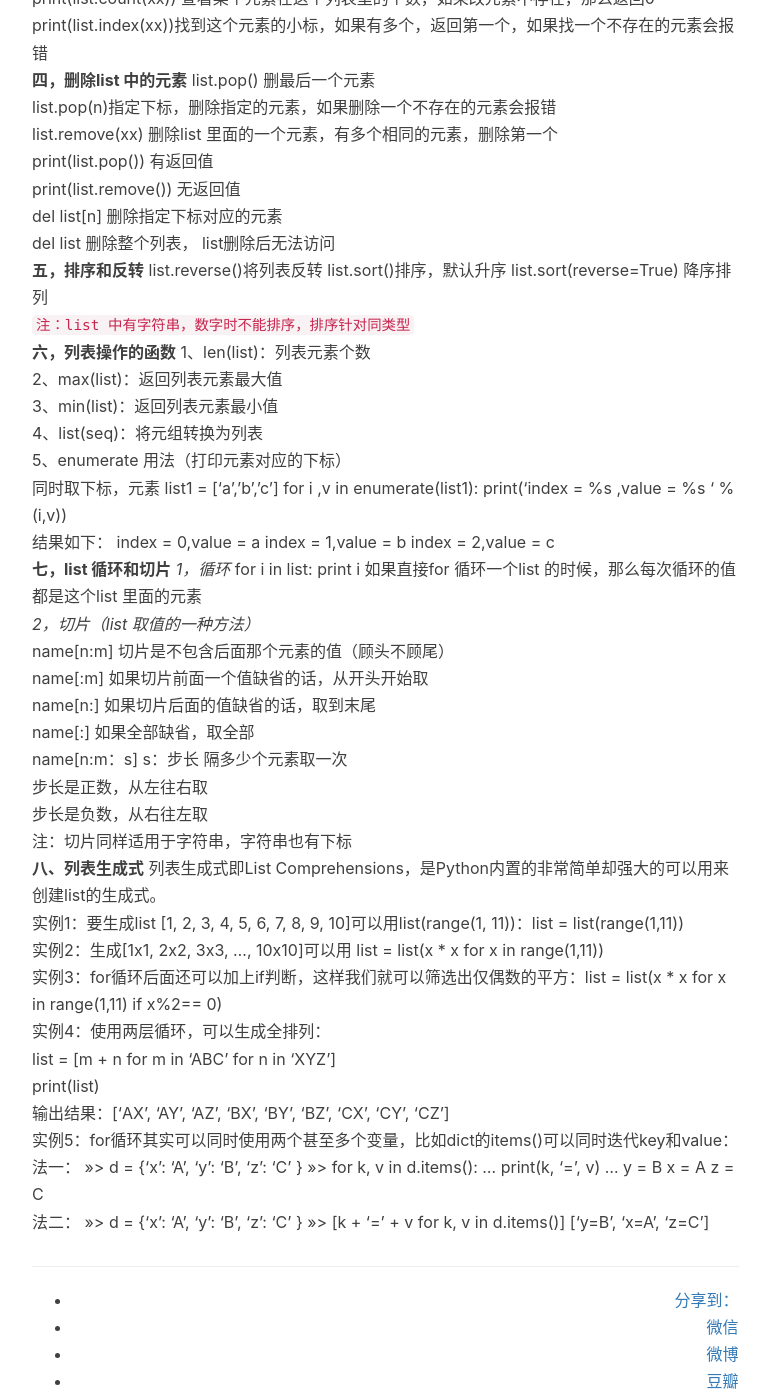
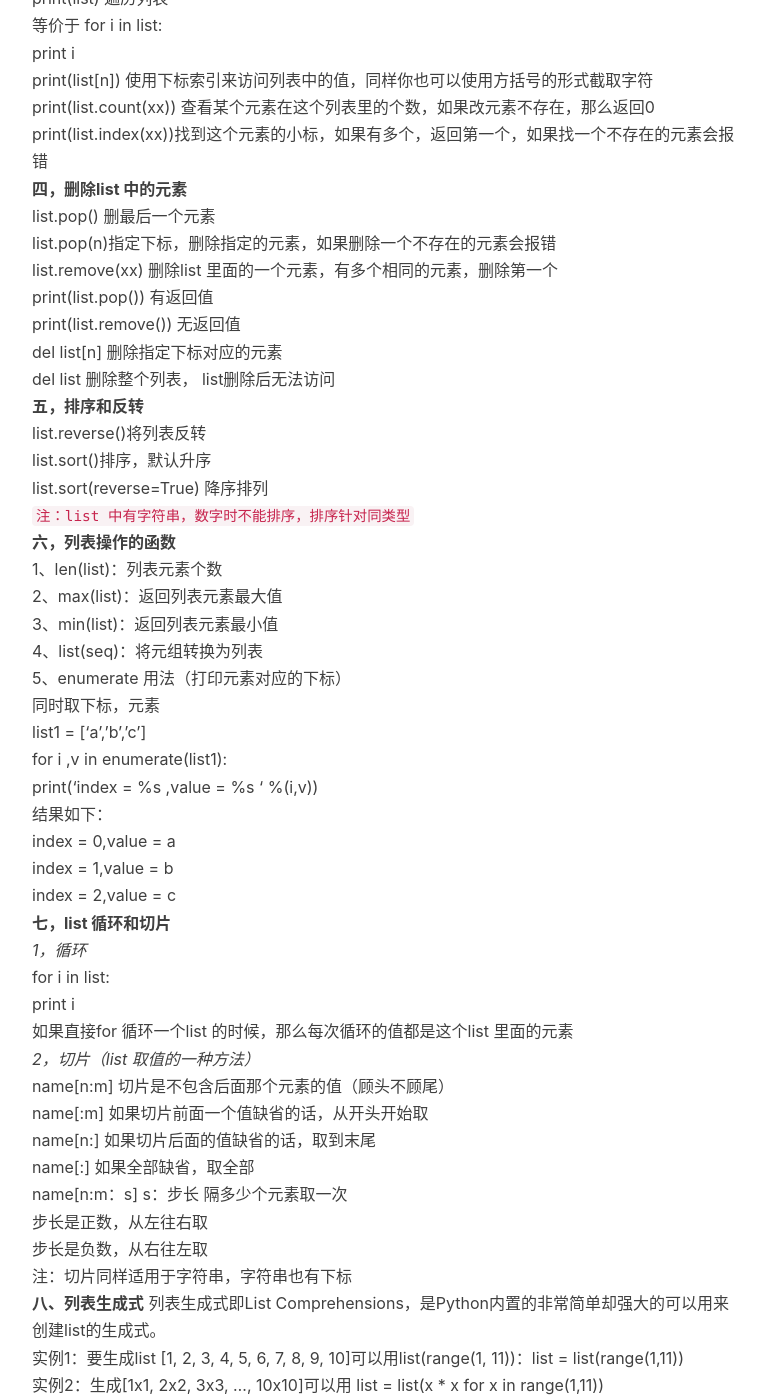
Before and after one commit to zhaoyy0513/zhaoyy0513.github.com, a Jekyll site: the page built from _posts/2018-04-06-python1.markdown, in a window 1280 px wide and 1400 px high, scrolled down 925 px. Shown: the whole window, without its empty margins (233-1003 px from the left). Built offline with Jekyll 4.4.1, drawn with Linux system fonts in a browser that asks for light colours; nearby versions of some CDN libraries; comment, search, counter and statistics services are not loaded; some of the changed text lies outside the part shown.

Commit message:
modified

```diff
--- a/_posts/2018-04-06-python1.markdown
+++ b/_posts/2018-04-06-python1.markdown
@@ -14,20 +14,20 @@ tags:
 
 **一，创建列表**
 只要把逗号分隔的不同的数据项使用方括号（[ ]）括起来即可 下标（角标，索引）从0开始，最后一个元素的下标可以写-1<br/>
-list  =  ['1'，‘2，‘3’]
+list  =  ['1'，‘2，‘3’]<br/>
 list = [] 空列表<br/>
 **二，添加新的元素**<br/>
 list.append() 在list 末尾增加一个元素<br/>
 list.insert（n,'4'） 在指定位置添加元素，如果指定的下标不存在，那么就是在末尾添加<br/>
 list1.extend(list2) 合并两个list   list2中仍有元素<br/>
-三，查看列表中的值
-print(list)    遍历列表
-等价于    for i in list:
-                    print i
+**三，查看列表中的值**<br/>
+print(list)    遍历列表<br/>
+等价于    for i in list:<br/>
+                    print i<br/>
 print(list[n])  使用下标索引来访问列表中的值，同样你也可以使用方括号的形式截取字符<br/>
 print(list.count(xx)) 查看某个元素在这个列表里的个数，如果改元素不存在，那么返回0<br/>
 print(list.index(xx))找到这个元素的小标，如果有多个，返回第一个，如果找一个不存在的元素会报错<br/>
-**四，删除list 中的元素**
+**四，删除list 中的元素**<br/>
 list.pop() 删最后一个元素<br/>
 list.pop(n)指定下标，删除指定的元素，如果删除一个不存在的元素会报错<br/>
 list.remove(xx) 删除list 里面的一个元素，有多个相同的元素，删除第一个 <br/>
@@ -35,29 +35,29 @@ print(list.pop()) 有返回值<br/>
 print(list.remove()) 无返回值<br/>
 del  list[n] 删除指定下标对应的元素 <br/>
 del list 删除整个列表， list删除后无法访问<br/>
-**五，排序和反转**
-list.reverse()将列表反转
-list.sort()排序，默认升序
+**五，排序和反转**<br/>
+list.reverse()将列表反转<br/>
+list.sort()排序，默认升序<br/>
 list.sort(reverse=True) 降序排列<br/>
 `注：list 中有字符串，数字时不能排序，排序针对同类型`<br/>
-**六，列表操作的函数**
+**六，列表操作的函数**<br/>
 1、len(list)：列表元素个数 <br/>
 2、max(list)：返回列表元素最大值 <br/>
 3、min(list)：返回列表元素最小值<br/>
 4、list(seq)：将元组转换为列表<br/>
 5、enumerate 用法（打印元素对应的下标）<br/>
-同时取下标，元素
-	list1 = ['a','b','c']
-	for i ,v in enumerate(list1):
+同时取下标，元素<br/>
+	list1 = ['a','b','c']<br/>
+	for i ,v in enumerate(list1):<br/>
 	print('index = %s ,value = %s ' %(i,v))<br/>
-结果如下：
-	index = 0,value = a
-	index = 1,value = b
+结果如下：<br/>
+	index = 0,value = a<br/>
+	index = 1,value = b<br/>
 	index = 2,value = c<br/>
-**七，list 循环和切片**
-*1，循环*
-for i in list:
-       print i
+**七，list 循环和切片**<br/>
+*1，循环*<br/>
+for i in list:<br/>
+       print i<br/>
 如果直接for 循环一个list 的时候，那么每次循环的值都是这个list 里面的元素<br/>
 *2，切片（list 取值的一种方法）*<br/>
 name[n:m]  切片是不包含后面那个元素的值（顾头不顾尾）<br/>
@@ -78,15 +78,15 @@ list = [m + n for m in 'ABC' for n in 'XYZ']<br/>
 print(list)<br/>
 输出结果：['AX', 'AY', 'AZ', 'BX', 'BY', 'BZ', 'CX', 'CY', 'CZ']<br/>
 实例5：for循环其实可以同时使用两个甚至多个变量，比如dict的items()可以同时迭代key和value：<br/>
-法一：
-	>>> d = {'x': 'A', 'y': 'B', 'z': 'C' }
-	>>> for k, v in d.items():
-	...     print(k, '=', v)
-	...
-	y = B
-	x = A
-	z = C<br/>
-法二：
-	>>> d = {'x': 'A', 'y': 'B', 'z': 'C' }
-	>>> [k + '=' + v for k, v in d.items()]
-	['y=B', 'x=A', 'z=C']
+***法一：***<br/>
+	>>> d = {'x': 'A', 'y': 'B', 'z': 'C' }<br/>
+	>>> for k, v in d.items():<br/>
+	...     print(k, '=', v)<br/>
+	...<br/>
+	y = B<br/>
+	x = A<br/>
+	z = C<br/><br/>
+***法二：***<br/>
+	>>> d = {'x': 'A', 'y': 'B', 'z': 'C' }<br/>
+	>>> [k + '=' + v for k, v in d.items()]<br/>
+	['y=B', 'x=A', 'z=C']<br/>
```
